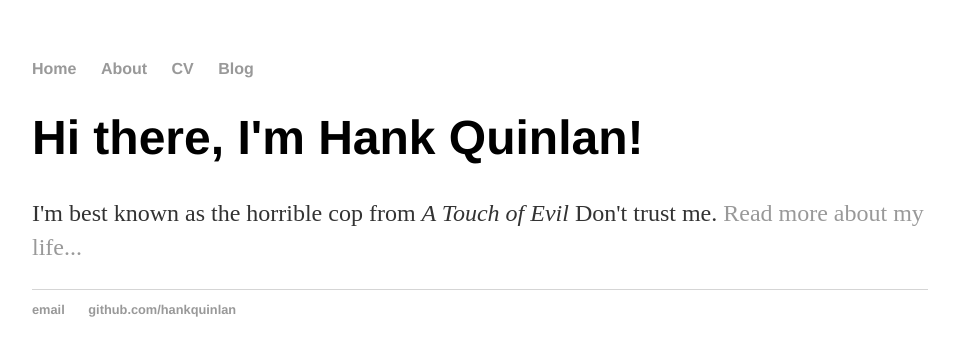
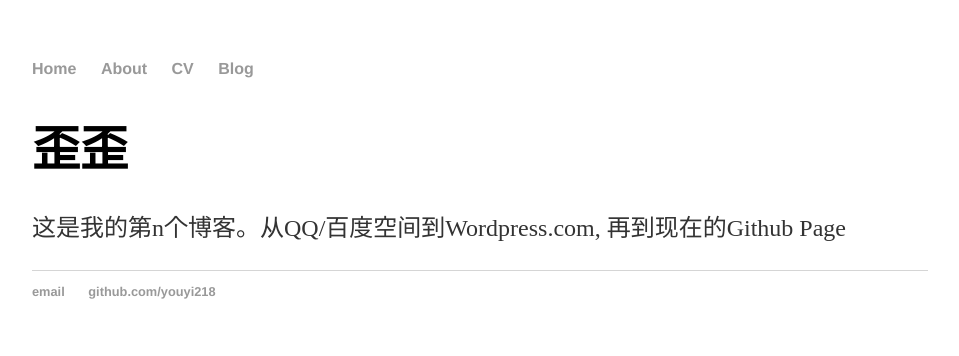
Before and after one commit to youyi218/youyi218.github.io, a Jekyll site: the page built from index.html, in a window 1280 px wide. Shown: the top 356 px of the page, without its empty margins (160-1119 px from the left). Built offline with Jekyll 4.4.1, drawn with Linux system fonts in a browser that asks for light colours.

Commit message:
update informations of myself

```diff
--- a/_layouts/default.html
+++ b/_layouts/default.html
@@ -21,8 +21,8 @@
 			</div><!-- /.container -->
 			<footer>
 	    		<ul>
-	        		<li><a href="mailto:hankquinlanhub@gmail.com">email</a></li>
-	        		<li><a href="https://github.com/hankquinlan">github.com/hankquinlan</a></li>
+	        		<li><a href="mailto:tkyouyi218@gmail.com">email</a></li>
+	        		<li><a href="https://github.com/youyi218">github.com/youyi218</a></li>
 				</ul>
 			</footer>
 		</body>
--- a/index.html
+++ b/index.html
@@ -1,8 +1,8 @@
 ---
 layout: default
-title: Hank Quinlan, Horrible Cop
+title: 不正
 ---
 <div class="blurb">
-	<h1>Hi there, I'm Hank Quinlan!</h1>
-	<p>I'm best known as the horrible cop from <em>A Touch of Evil</em> Don't trust me. <a href="/about">Read more about my life...</a></p>
+	<h1>歪歪</h1>
+	<p>这是我的第n个博客。从QQ/百度空间到Wordpress.com, 再到现在的Github Page</p>
 </div><!-- /.blurb -->
```
